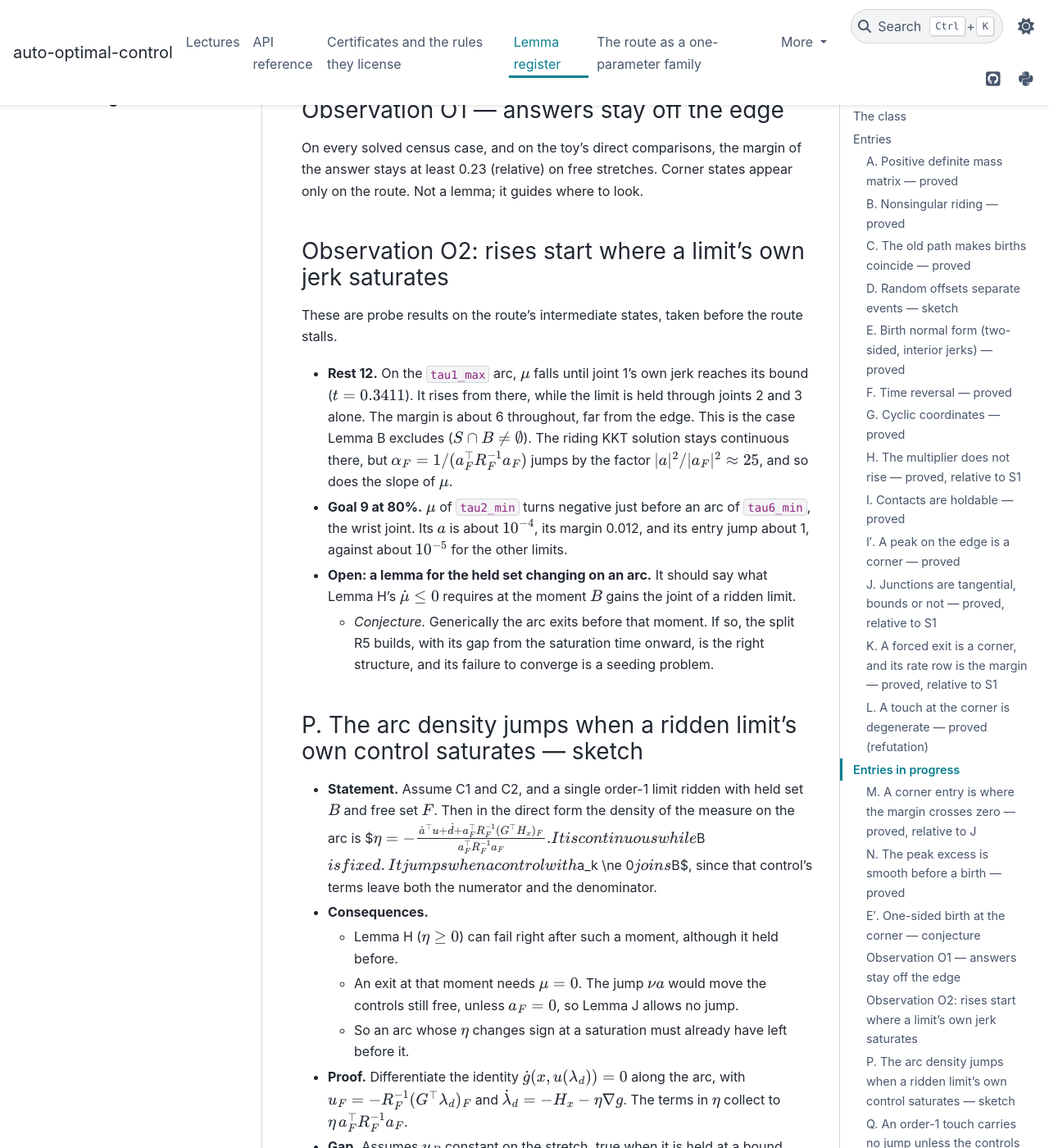
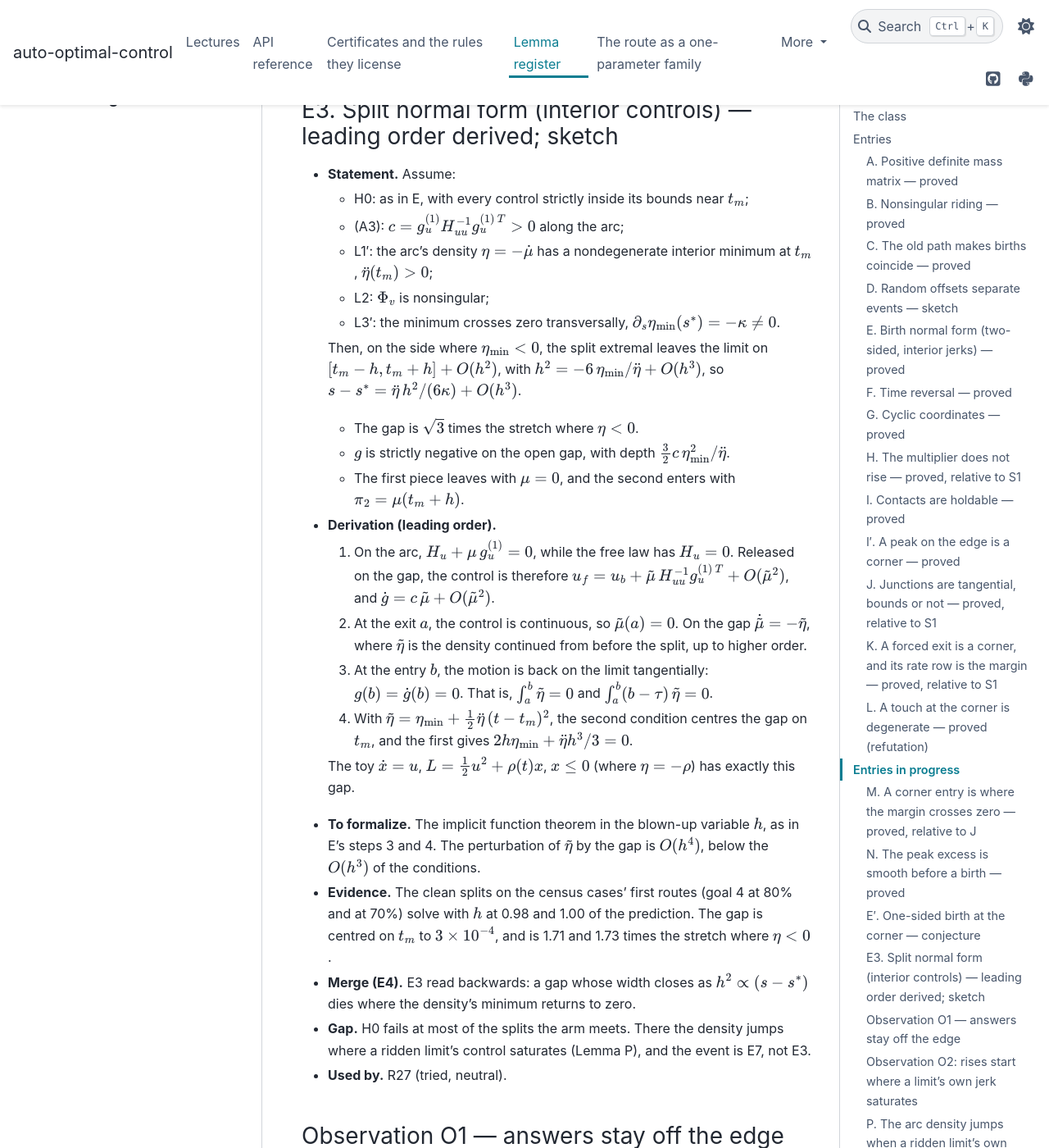
Before and after one commit to idm23/auto-optimal-control, a Sphinx documentation site: the page built from docs/notes/lemma_register.md, in a window 1280 px wide and 1400 px high, scrolled down 8459 px. Shown: the whole window at 82% size. Built offline with Sphinx 7.4.7 and the PyData theme 0.15.4, drawn with Linux system fonts in a browser that asks for light colours; some of the changed text lies outside the part shown.

Commit message:
Lemma E3, the split normal form; Rule R27 tried (neutral, off)
An order-1 arc whose density has a nondegenerate negative minimum, controls
interior, splits with a free gap of half-width h, h^2 = -6 eta_min / eta'':
the released motion must return to the limit tangentially, so the density
and its first moment integrate to zero over the gap. The census cases'
clean splits solve to 0.98 and 1.00 of the prediction.

R27 offers that gap first when R5 fires and H0 holds. Without the H0 check
it fits the spikes of saturating controls (E7) and slows goal 2 at 70% from
38 to 321 s; with it, it fires once in 75 R5 firings and the census is
unchanged. Most of the arm's splits are E7, not E3.

Co-Authored-By: Claude Opus 5.5 <noreply@anthropic.com>

```diff
--- a/docs/notes/lemma_register.md
+++ b/docs/notes/lemma_register.md
@@ -283,6 +283,58 @@ margin is zero exactly when the corner is the only control that holds $g$.
 - **What a proof needs.** Lemma E's step 3 replaced by the corner's riding
   law (μ from the last interior control, R14). L1 has to be restated,
   because along a saturated motion $\ddot g$ involves $\dot m$.
+
+### E3. Split normal form (interior controls) — leading order derived; sketch
+
+- **Statement.** Assume:
+  - H0: as in E, with every control strictly inside its bounds near $t_m$;
+  - (A3): $c = g^{(1)}_u H_{uu}^{-1} g^{(1)\,T}_u > 0$ along the arc;
+  - L1′: the arc's density $\eta = -\dot\mu$ has a nondegenerate interior
+    minimum at $t_m$, $\ddot\eta(t_m) > 0$;
+  - L2: $\Phi_v$ is nonsingular;
+  - L3′: the minimum crosses zero transversally,
+    $\partial_s \eta_{\min}(s^*) = -\kappa \ne 0$.
+
+  Then, on the side where $\eta_{\min} < 0$, the split extremal leaves the
+  limit on $[t_m - h, t_m + h] + O(h^2)$, with
+  $h^2 = -6\, \eta_{\min} / \ddot\eta + O(h^3)$, so
+  $s - s^* = \ddot\eta\, h^2 / (6 \kappa) + O(h^3)$.
+  - The gap is $\sqrt 3$ times the stretch where $\eta < 0$.
+  - $g$ is strictly negative on the open gap, with depth
+    $\tfrac32 c\, \eta_{\min}^2 / \ddot\eta$.
+  - The first piece leaves with $\mu = 0$, and the second enters with
+    $\pi_2 = \mu(t_m + h)$.
+- **Derivation (leading order).**
+  1. On the arc, $H_u + \mu\, g^{(1)}_u = 0$, while the free law has
+     $H_u = 0$. Released on the gap, the control is therefore
+     $u_f = u_b + \tilde\mu\, H_{uu}^{-1} g^{(1)\,T}_u + O(\tilde\mu^2)$,
+     and $\dot g = c\,\tilde\mu + O(\tilde\mu^2)$.
+  2. At the exit $a$, the control is continuous, so $\tilde\mu(a) = 0$.
+     On the gap $\dot{\tilde\mu} = -\tilde\eta$, where $\tilde\eta$ is the
+     density continued from before the split, up to higher order.
+  3. At the entry $b$, the motion is back on the limit tangentially:
+     $g(b) = \dot g(b) = 0$. That is,
+     $\int_a^b \tilde\eta = 0$ and $\int_a^b (b - \tau)\,\tilde\eta = 0$.
+  4. With $\tilde\eta = \eta_{\min} + \tfrac12 \ddot\eta\,(t - t_m)^2$, the
+     second condition centres the gap on $t_m$, and the first gives
+     $2 h \eta_{\min} + \ddot\eta h^3/3 = 0$.
+
+  The toy $\dot x = u$, $L = \tfrac12 u^2 + \rho(t) x$, $x \le 0$ (where
+  $\eta = -\rho$) has exactly this gap.
+- **To formalize.** The implicit function theorem in the blown-up variable
+  $h$, as in E's steps 3 and 4. The perturbation of $\tilde\eta$ by the
+  gap is $O(h^4)$, below the $O(h^3)$ of the conditions.
+- **Evidence.** The clean splits on the census cases' first routes (goal 4 at
+  80% and at 70%) solve
+  with $h$ at 0.98 and 1.00 of the prediction. The gap is centred on $t_m$
+  to $3 \times 10^{-4}$, and is 1.71 and 1.73 times the stretch where
+  $\eta < 0$.
+- **Merge (E4).** E3 read backwards: a gap whose width closes as
+  $h^2 \propto (s - s^*)$ dies where the density's minimum returns to zero.
+- **Gap.** H0 fails at most of the splits the arm meets. There the density
+  jumps where a ridden limit's control saturates (Lemma P), and the event is
+  E7, not E3.
+- **Used by.** R27 (tried, neutral).
 
 ### Observation O1 — answers stay off the edge
 
```
Also changed, not shown: docs/notes/route_family.md (+3 -3 lines), docs/notes/structure_certificates.md (+53 -0 lines), 3 other files.
